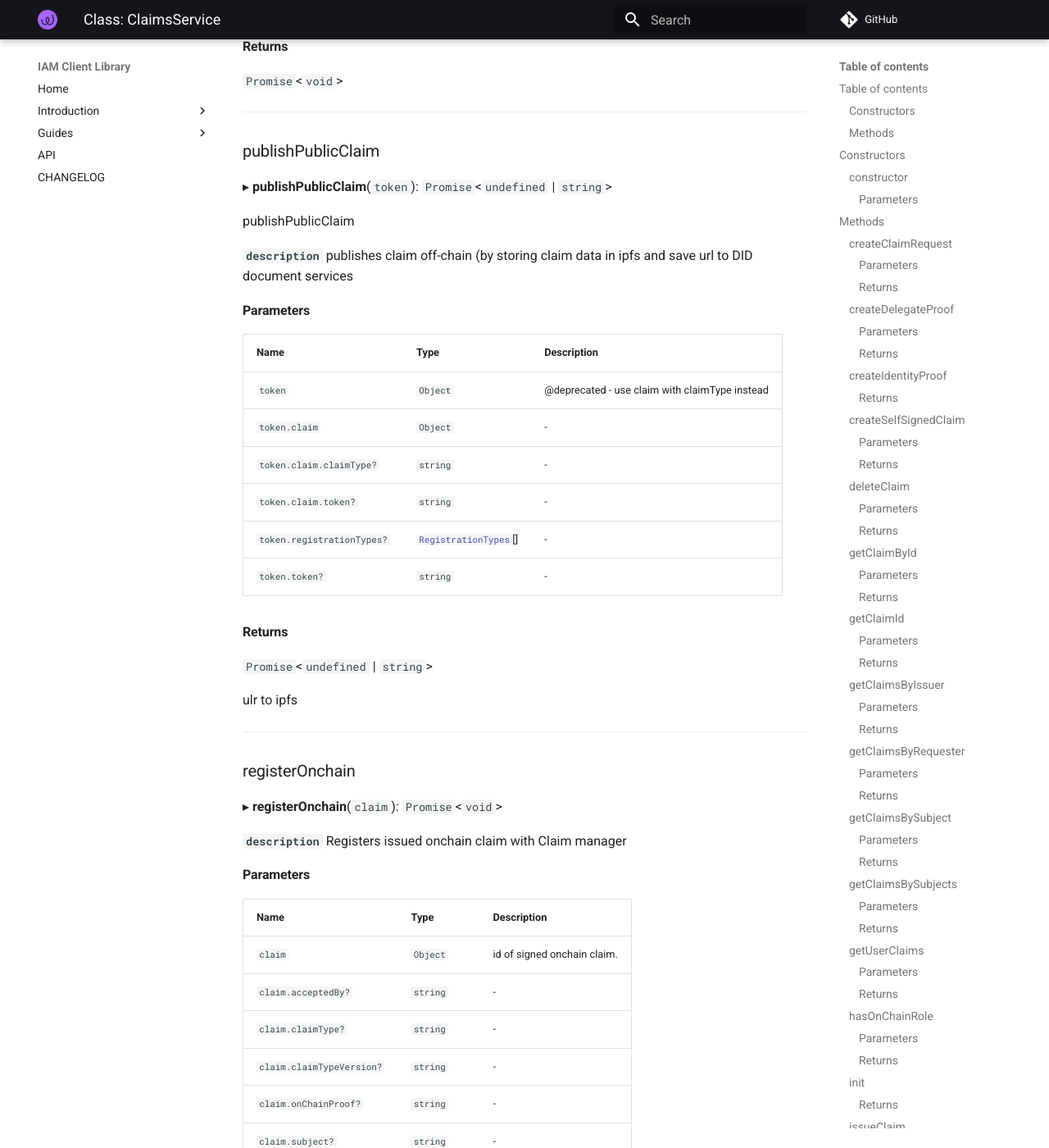
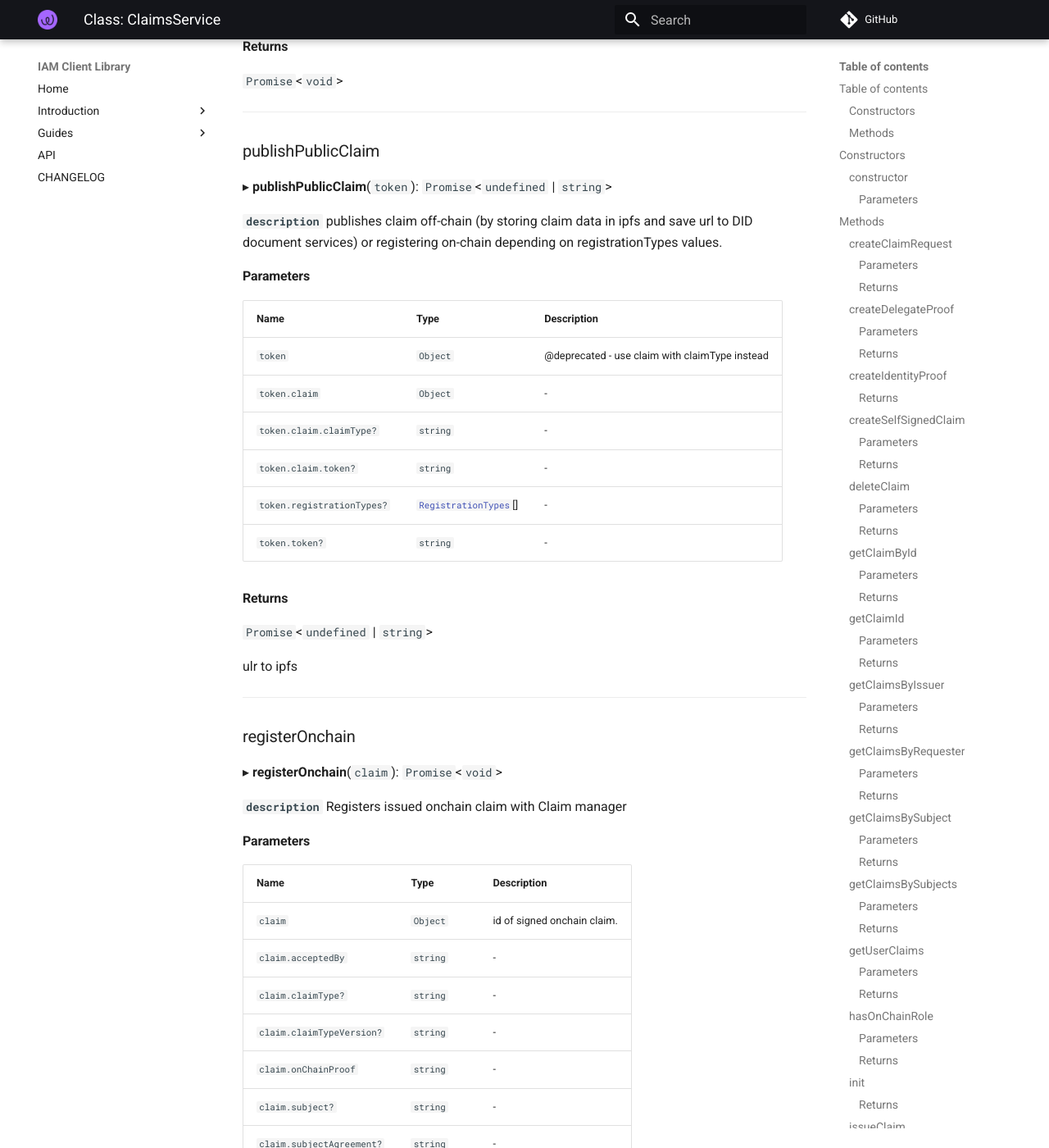
Before and after one commit to energywebfoundation/iam-client-lib, an MkDocs documentation site: the page built from docs/api/classes/ClaimsService.md, in a window 1280 px wide and 1400 px high, scrolled down 9709 px. Shown: the whole window at 82% size. Built offline with MkDocs 1.6.1 and Material for MkDocs 9.7.7, drawn with Linux system fonts in a browser that asks for light colours; comment, search, counter and statistics services are not loaded.

Commit message:
feat(claims): made accetpedBy and onChainProof requred for registerOnchain
both props must always be provided.

```diff
--- a/docs/api/classes/ClaimsService.md
+++ b/docs/api/classes/ClaimsService.md
@@ -112,7 +112,7 @@ ___
 
 ### createSelfSignedClaim
 
-▸ **createSelfSignedClaim**(`__namedParameters`): `Promise`<`undefined` \| `string`\>
+▸ **createSelfSignedClaim**(`__namedParameters`): `Promise`<`string`\>
 
 **`description`** Creates claim with `data` and adds it to `subject` document. Signer must own or control subject
 
@@ -126,7 +126,7 @@ ___
 
 #### Returns
 
-`Promise`<`undefined` \| `string`\>
+`Promise`<`string`\>
 
 claim url
 
@@ -368,9 +368,7 @@ ___
 
 ▸ **publishPublicClaim**(`token`): `Promise`<`undefined` \| `string`\>
 
-publishPublicClaim
-
-**`description`** publishes claim off-chain (by storing claim data in ipfs and save url to DID document services
+**`description`** publishes claim off-chain (by storing claim data in ipfs and save url to DID document services) or registering on-chain depending on registrationTypes values.
 
 #### Parameters
 
@@ -402,10 +400,10 @@ ___
 | Name | Type | Description |
 | :------ | :------ | :------ |
 | `claim` | `Object` | id of signed onchain claim. |
-| `claim.acceptedBy?` | `string` | - |
+| `claim.acceptedBy` | `string` | - |
 | `claim.claimType?` | `string` | - |
 | `claim.claimTypeVersion?` | `string` | - |
-| `claim.onChainProof?` | `string` | - |
+| `claim.onChainProof` | `string` | - |
 | `claim.subject?` | `string` | - |
 | `claim.subjectAgreement?` | `string` | - |
 | `claim.token?` | `string` | - |
```
Also changed, not shown: docs/api/enums/ERROR_MESSAGES.md (+7 -7 lines), docs/api/interfaces/Claim.md (+0 -7 lines), docs/api/modules.md (+2 -2 lines), 4 other files.
